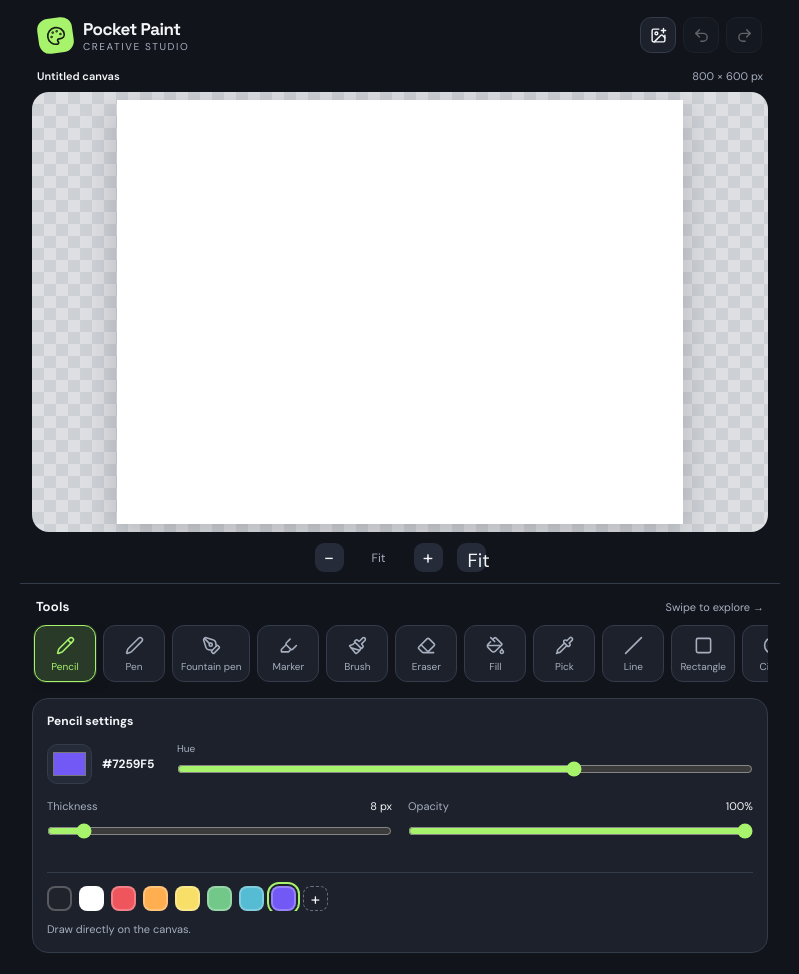
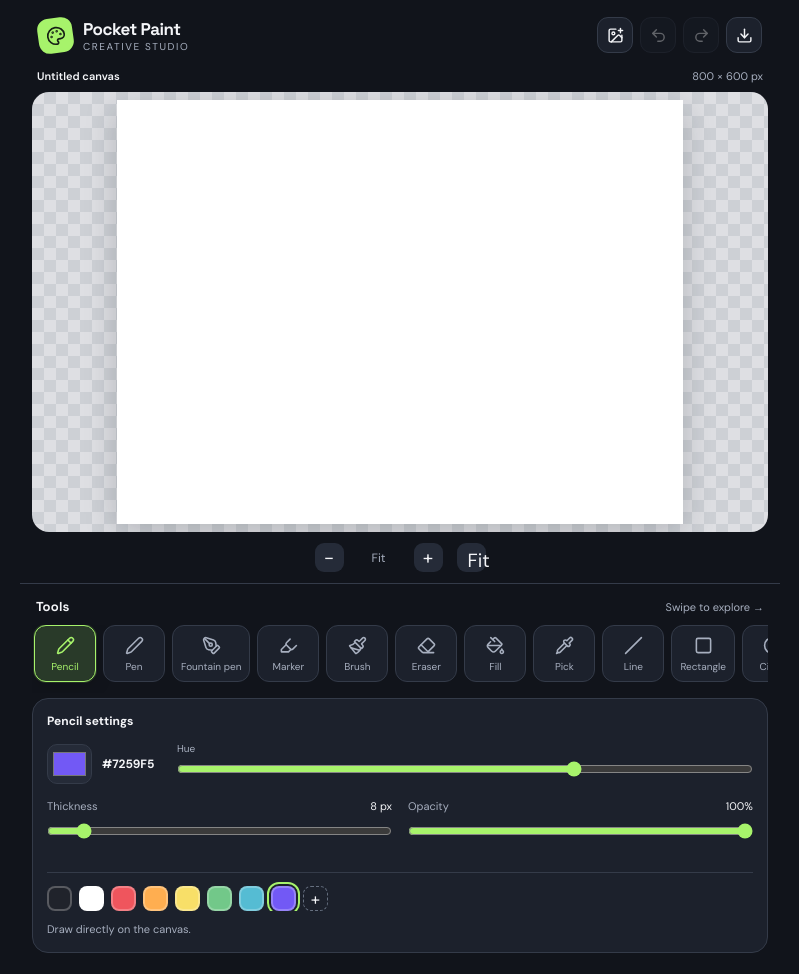
Before and after one commit to liaracute/pocket-paint, a plain HTML site: page index.html in a window 1280 px wide. Shown: the whole page, without its empty margins (240-1039 px from the left). Drawn offline with nearby package versions, Linux system fonts and the light colour scheme.

Commit message:
Add save/export button

```diff
--- a/index.html
+++ b/index.html
@@ -26,7 +26,7 @@
      </div>
     </div>
     <div class="header-actions">
-     <button id="importBtn" class="iconbtn canva-button" aria-label="Add image from gallery" title="Add image"><i data-lucide="image-plus"></i></button> <button id="undoBtn" class="iconbtn canva-button" aria-label="Undo" title="Undo"><i data-lucide="undo-2"></i></button> <button id="redoBtn" class="iconbtn canva-button" aria-label="Redo" title="Redo"><i data-lucide="redo-2"></i></button>
+     <button id="importBtn" class="iconbtn canva-button" aria-label="Add image from gallery" title="Add image"><i data-lucide="image-plus"></i></button> <button id="undoBtn" class="iconbtn canva-button" aria-label="Undo" title="Undo"><i data-lucide="undo-2"></i></button> <button id="redoBtn" class="iconbtn canva-button" aria-label="Redo" title="Redo"><i data-lucide="redo-2"></i></button> <button id="saveBtn" class="iconbtn canva-button" aria-label="Save drawing as PNG" title="Save as PNG"><i data-lucide="download"></i></button>
     </div>
    </header>
    <main>
@@ -124,6 +124,7 @@ function finish(e){if(!drawing)return;drawing=false;if(selection){dragOffset=nul
 hit.addEventListener('pointerup',finish);hit.addEventListener('pointercancel',finish);
 $('undoBtn').onclick=()=>{if(selection)cancelSelection();if(historyIndex>0){historyIndex--;ctx.putImageData(history[historyIndex],0,0);updateHistory()}};
 $('redoBtn').onclick=()=>{if(selection)cancelSelection();if(historyIndex<history.length-1){historyIndex++;ctx.putImageData(history[historyIndex],0,0);updateHistory()}};
+$('saveBtn').onclick=()=>{if(selection)applySelection();let out=document.createElement('canvas');out.width=W;out.height=H;let octx=out.getContext('2d');octx.fillStyle='#ffffff';octx.fillRect(0,0,W,H);octx.drawImage(canvas,0,0);out.toBlob(b=>{if(!b){message('Could not save this drawing.');return}let a=document.createElement('a');a.href=URL.createObjectURL(b);a.download='pocket-paint.png';a.click();setTimeout(()=>URL.revokeObjectURL(a.href),4000);message('Drawing saved as PNG')},'image/png')};
 $('importBtn').onclick=()=>$('imageInput').click();$('imageInput').onchange=e=>{let file=e.target.files[0];if(!file)return;let url=URL.createObjectURL(file),img=new Image();img.onload=()=>{if(selection)applySelection();let scale=Math.min(W/img.width,H/img.height,1);ctx.drawImage(img,(W-img.width*scale)/2,(H-img.height*scale)/2,img.width*scale,img.height*scale);save();URL.revokeObjectURL(url);message('Image added to canvas')};img.onerror=()=>message('Could not open this image.');img.src=url;e.target.value=''};
 function setColor(v){color=v.toLowerCase();$('colorPicker').value=color;$('hexLabel').textContent=color.toUpperCase();let n=parseInt(color.slice(1),16),r=(n>>16)/255,g=((n>>8)&255)/255,b=(n&255)/255,max=Math.max(r,g,b),min=Math.min(r,g,b),h=0;if(max!==min){let d=max-min;h=max===r?((g-b)/d)%6:max===g?(b-r)/d+2:(r-g)/d+4;h=(h*60+360)%360}$('hueSlider').value=Math.round(h);renderSwatches()}
 $('colorPicker').oninput=e=>setColor(e.target.value);$('hueSlider').oninput=e=>{let h=+e.target.value/60,c=1,x=1-Math.abs(h%2-1),parts=h<1?[c,x,0]:h<2?[x,c,0]:h<3?[0,c,x]:h<4?[0,x,c]:h<5?[x,0,c]:[c,0,x];setColor('#'+parts.map(v=>Math.round(v*255).toString(16).padStart(2,'0')).join(''))};
```
